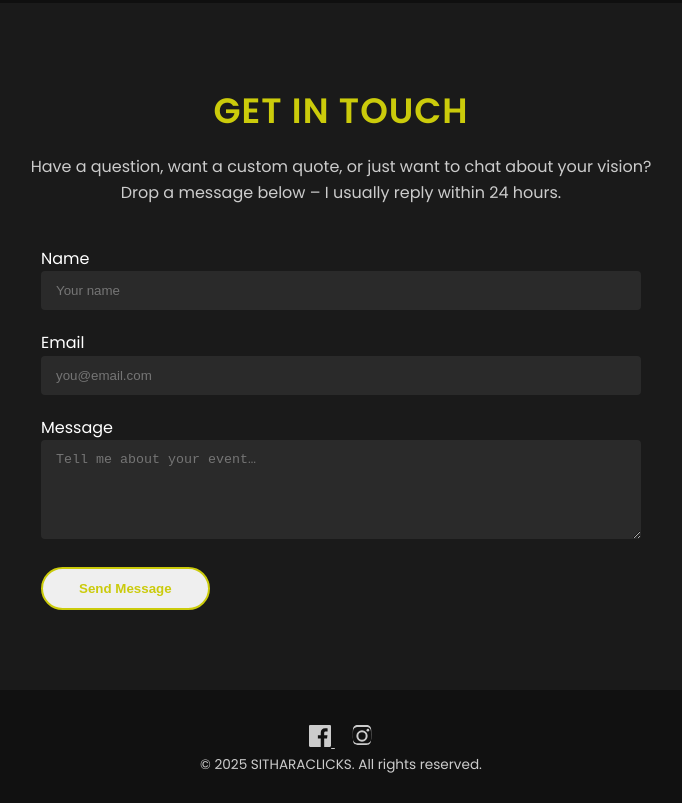
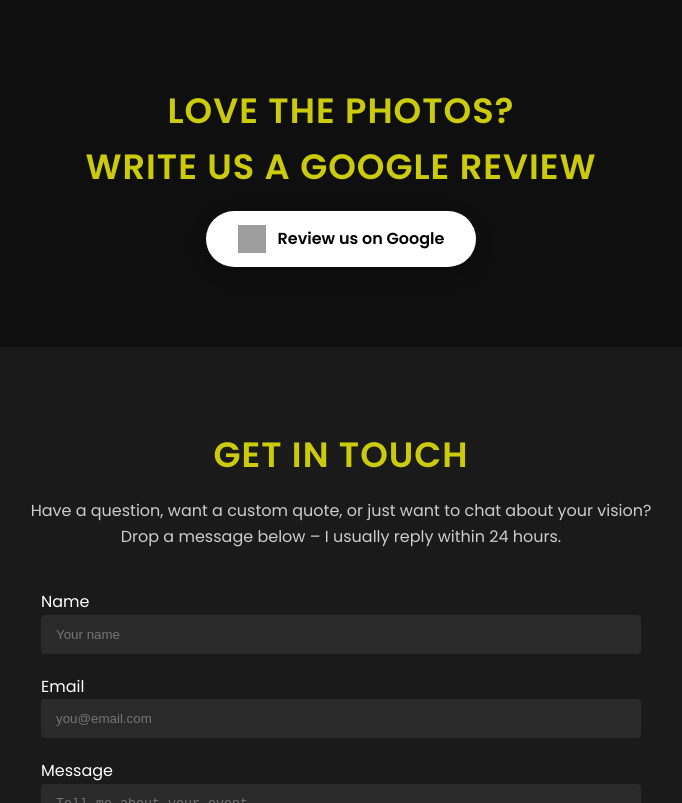
Before and after one commit to sitharaclicks/sitharaclicks.github.io, a plain HTML site: page index.html in a window 1280 px wide. Shown: the part 2976-3779 px from the top of the page, without its empty margins (299-981 px from the left). Drawn offline with Linux system fonts and the light colour scheme; grey boxes are pictures that could not be loaded.

Commit message:
Update index.html

```diff
--- a/index.html
+++ b/index.html
@@ -123,6 +123,32 @@
   .price{font-size:2rem;font-weight:600;color:var(--accent);margin:15px 0}
   .price-card ul{list-style:none;margin:20px 0;text-align:left;font-size:.9rem;color:var(--grey)}
   .price-card ul li{margin-bottom:8px}
+	/* ---------- GOOGLE REVIEW SECTION ---------- */
+	#review{
+	  padding:80px 0;
+	  text-align:center;
+	  background:var(--dark);            /* Same dark tone as hero */
+	}
+	.google-review-btn{
+	  display:inline-flex;
+	  align-items:center;
+	  gap:12px;
+	  padding:14px 32px;
+	  background:#fff;
+	  color:#000;
+	  font-weight:600;
+	  border-radius:40px;
+	  text-decoration:none;
+	  transition:.3s;
+	  box-shadow:0 6px 18px rgba(0,0,0,.25);
+	}
+	.google-review-btn img{
+	  width:28px;height:28px;display:block;
+	}
+	.google-review-btn:hover{
+	  transform:translateY(-3px);
+	  box-shadow:0 9px 22px rgba(0,0,0,.35);
+	}
 
   /* ---------- CONTACT ---------- */
   #contact{background:var(--dark-2);padding:80px 0;text-align:center}
@@ -273,6 +299,26 @@
   </div>
 </section>
 
+
+<!-- GOOGLE REVIEW -->
+<section id="review">
+  <div class="container reveal">
+    <h2 class="section-title">Love the Photos?<br>Write Us a Google Review</h2>
+
+    <!-- Google requires their “G” logo remain unedited; this PNG is provided
+         by Google’s brand assets site. Replace only if you have a newer asset. -->
+    <a  href="https://www.google.com/search?q=sitharaclicks&sca_esv=cdd3abf2426d2d78#mpd=~12513300061410696486/customers/reviews"
+        target="_blank"
+        rel="noopener"
+        class="google-review-btn">
+        <img src="https://developers.google.com/identity/images/g-logo.png"
+             alt="Google logo">
+        <span>Review us on Google</span>
+    </a>
+  </div>
+</section>
+
+
 <!-- CONTACT -->
 <section id="contact">
   <div class="container reveal">
```
